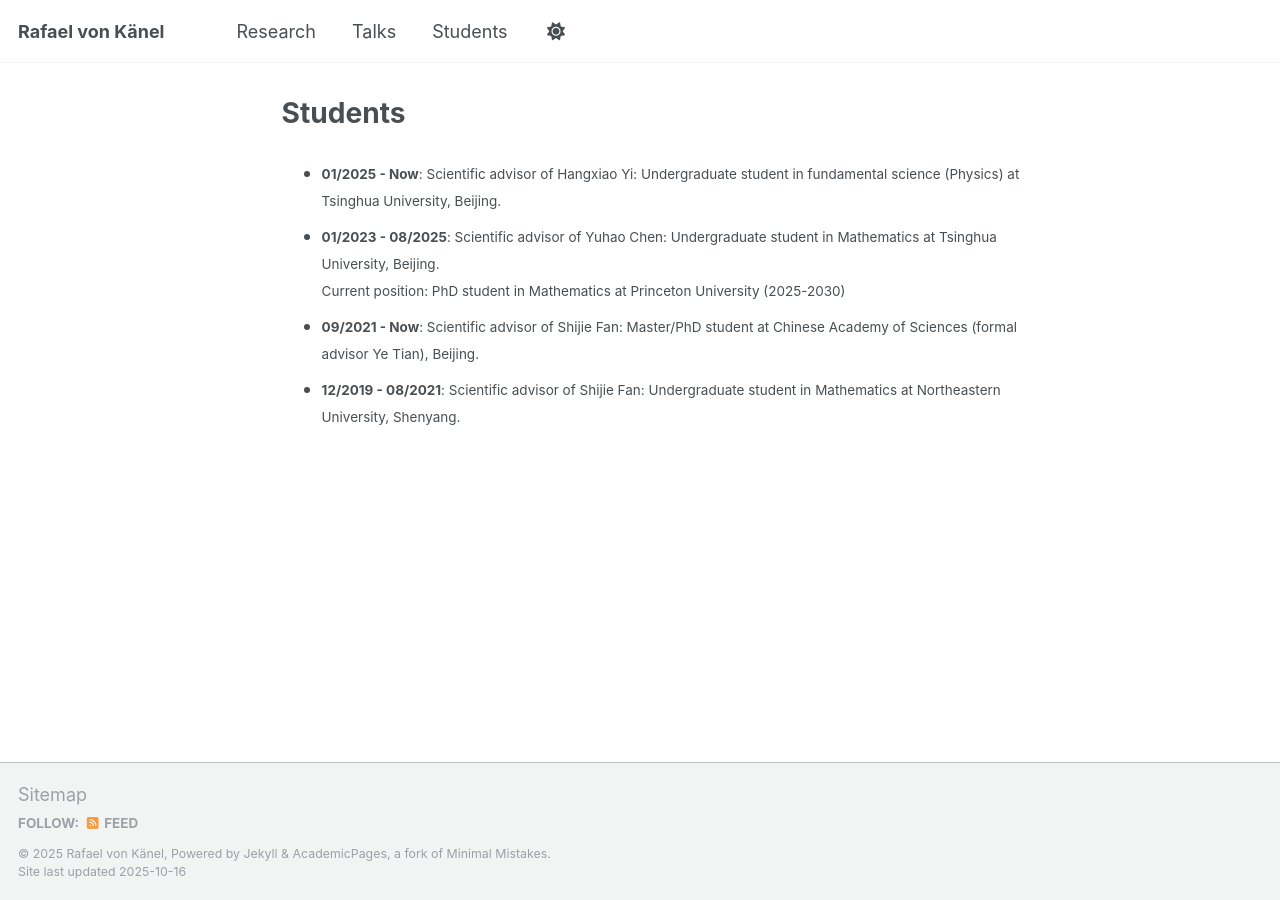
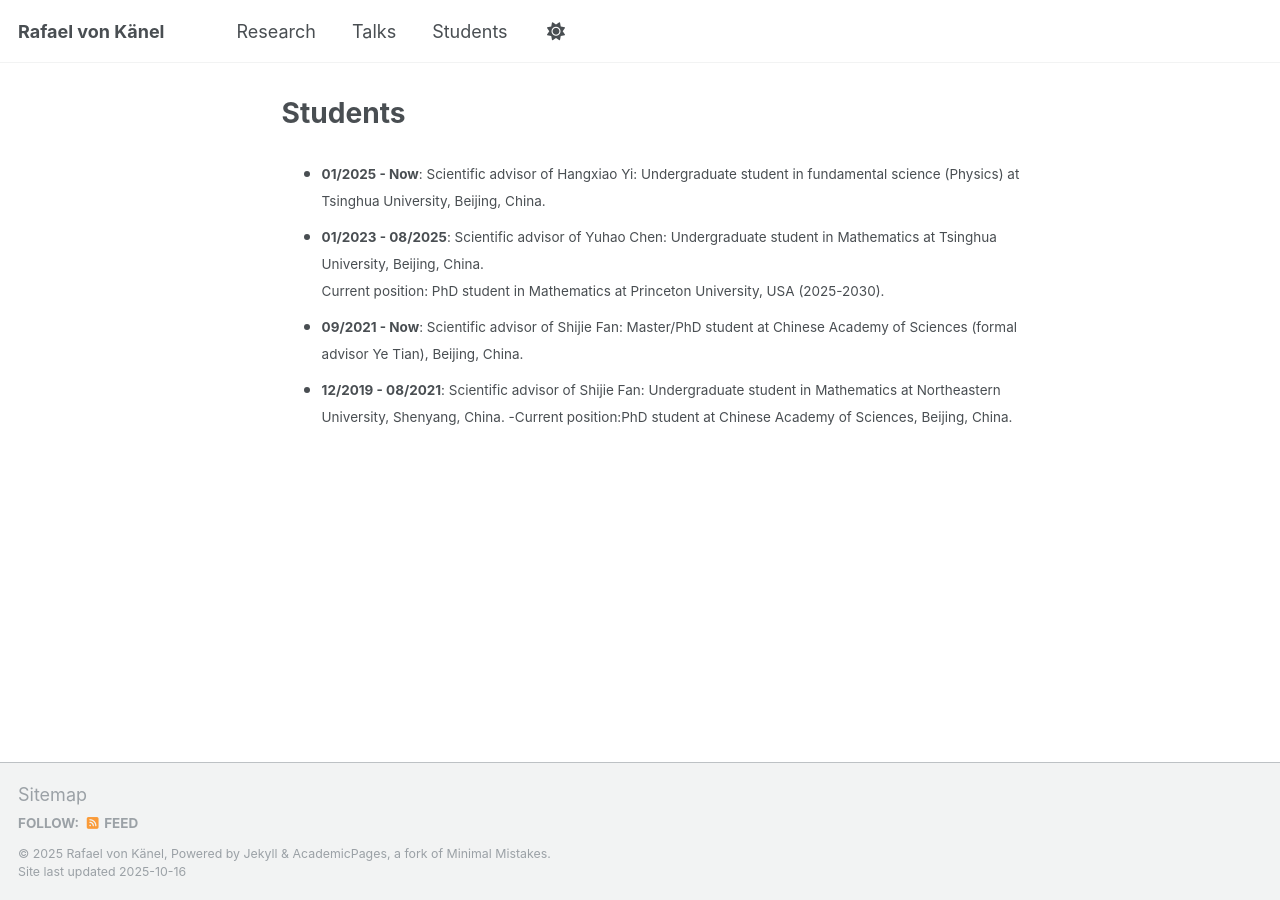
Before and after one commit to rafaelvonkanel/rafaelvonkanel.github.io, a Jekyll site: the page built from _pages/students.md, in a window 1280 px wide. Built offline with Jekyll 4.4.1, drawn with Linux system fonts in a browser that asks for light colours; a script that is not in the unit is left out.

Commit message:
Update students.md

```diff
--- a/_pages/students.md
+++ b/_pages/students.md
@@ -5,8 +5,9 @@ permalink: /students/
 author_profile: false
 ---
 
-- <small>**01/2025 - Now**: Scientific advisor of Hangxiao Yi: Undergraduate student in fundamental science (Physics) at Tsinghua University, Beijing.</small>
-- <small>**01/2023 - 08/2025**: Scientific advisor of Yuhao Chen: Undergraduate student in Mathematics at Tsinghua University, Beijing.
-  Current position: PhD student in Mathematics at Princeton University (2025-2030)</small>
-- <small>**09/2021 - Now**: Scientific advisor of Shijie Fan: Master/PhD student at Chinese Academy of Sciences (formal advisor Ye Tian), Beijing.</small>
-- <small>**12/2019 - 08/2021**: Scientific advisor of Shijie Fan: Undergraduate student in Mathematics at Northeastern University, Shenyang.</small>
+- <small>**01/2025 - Now**: Scientific advisor of Hangxiao Yi: Undergraduate student in fundamental science (Physics) at Tsinghua University, Beijing, China.</small>
+- <small>**01/2023 - 08/2025**: Scientific advisor of Yuhao Chen: Undergraduate student in Mathematics at Tsinghua University, Beijing, China.
+  Current position: PhD student in Mathematics at Princeton University, USA (2025-2030).</small>
+- <small>**09/2021 - Now**: Scientific advisor of Shijie Fan: Master/PhD student at Chinese Academy of Sciences (formal advisor Ye Tian), Beijing, China.</small>
+- <small>**12/2019 - 08/2021**: Scientific advisor of Shijie Fan: Undergraduate student in Mathematics at Northeastern University, Shenyang, China.
+-Current position:PhD student at Chinese Academy of Sciences, Beijing, China.</small>
```
